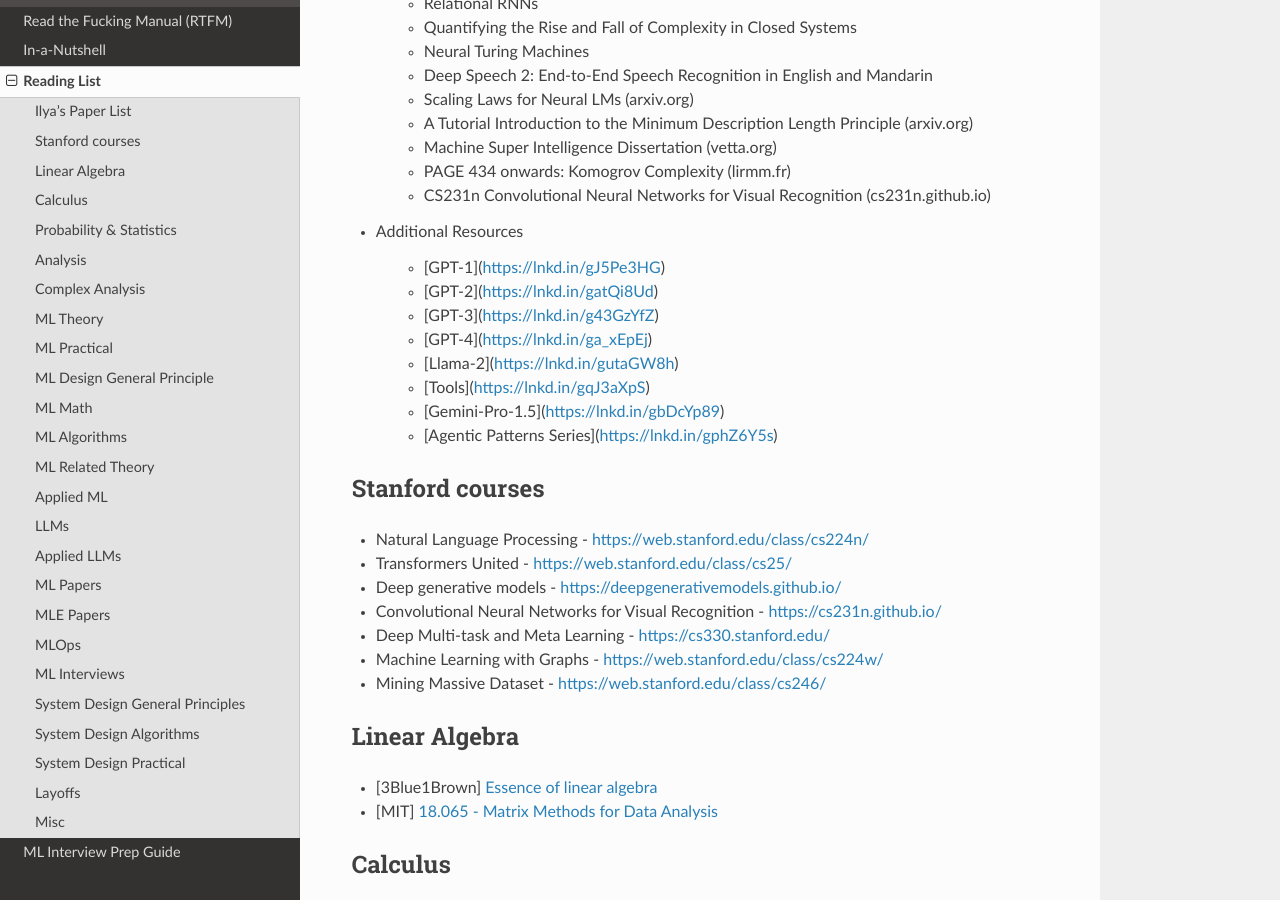
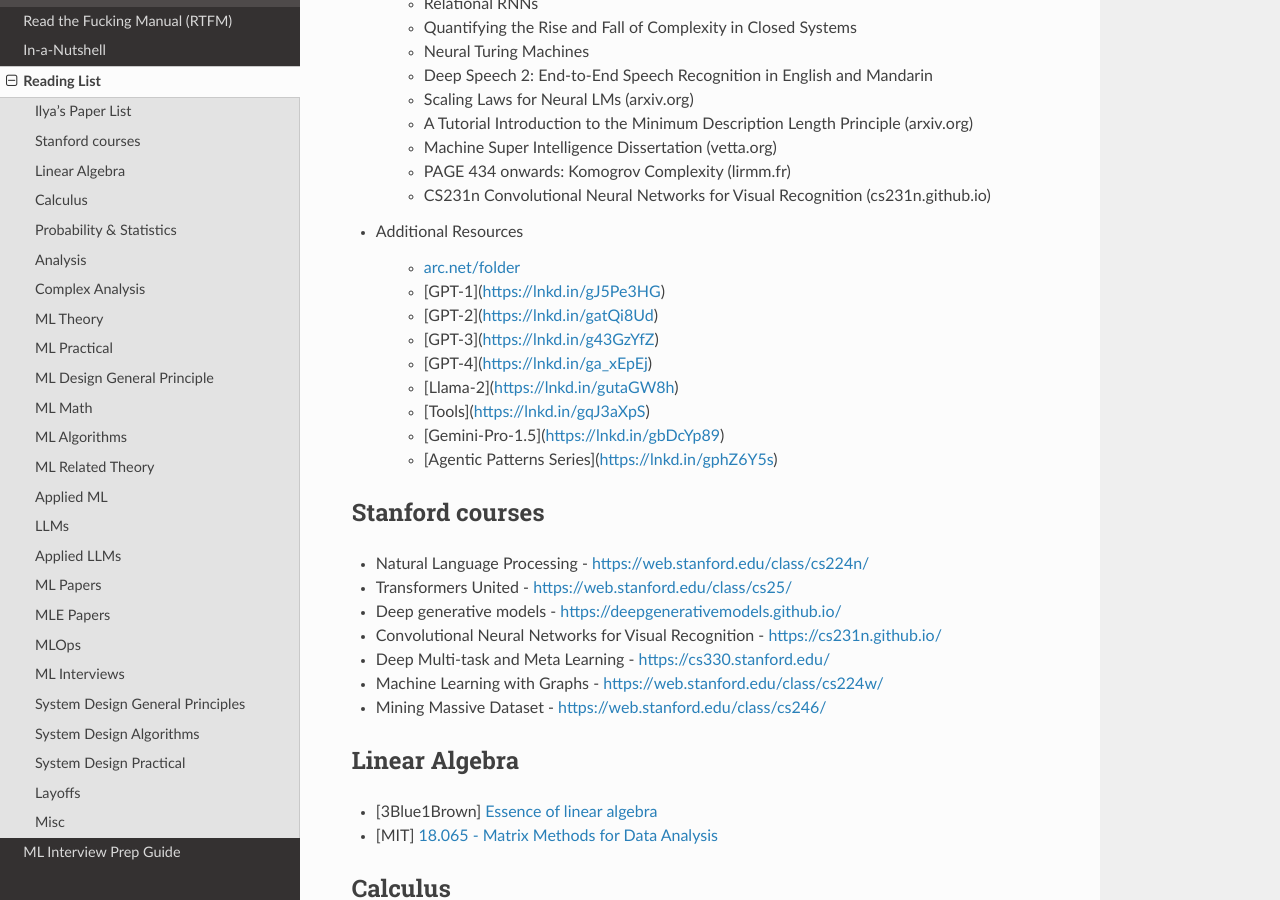
Before and after one commit to uselesstechjunks/leetcode, a Sphinx documentation site: the page built from docs/source/readlist.rst, in a window 1280 px wide and 900 px high, scrolled down 692 px. Built offline with Sphinx 7.4.7 and the Read the Docs theme 2.0.0, drawn with Linux system fonts in a browser that asks for light colours.

Commit message:
Update readlist.rst

```diff
--- a/docs/source/readlist.rst
+++ b/docs/source/readlist.rst
@@ -35,6 +35,7 @@ Ilya's Paper List
 
 * Additional Resources
 
+	* `arc.net/folder <https://arc.net/folder/D0472A20-9C20-4D3F-B145-D2865C0A9FEE>`_
 	* [GPT-1](https://lnkd.in/gJ5Pe3HG)
 	* [GPT-2](https://lnkd.in/gatQi8Ud)
 	* [GPT-3](https://lnkd.in/g43GzYfZ)
```
